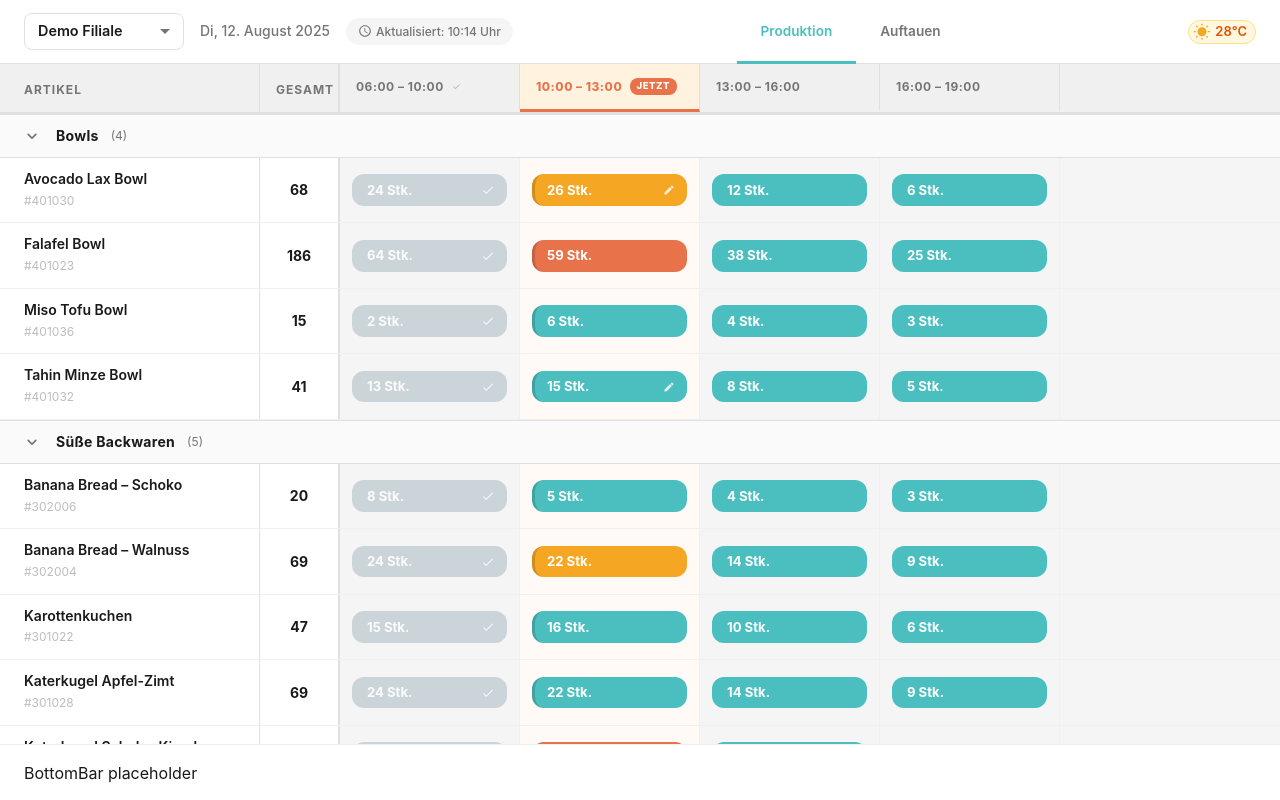
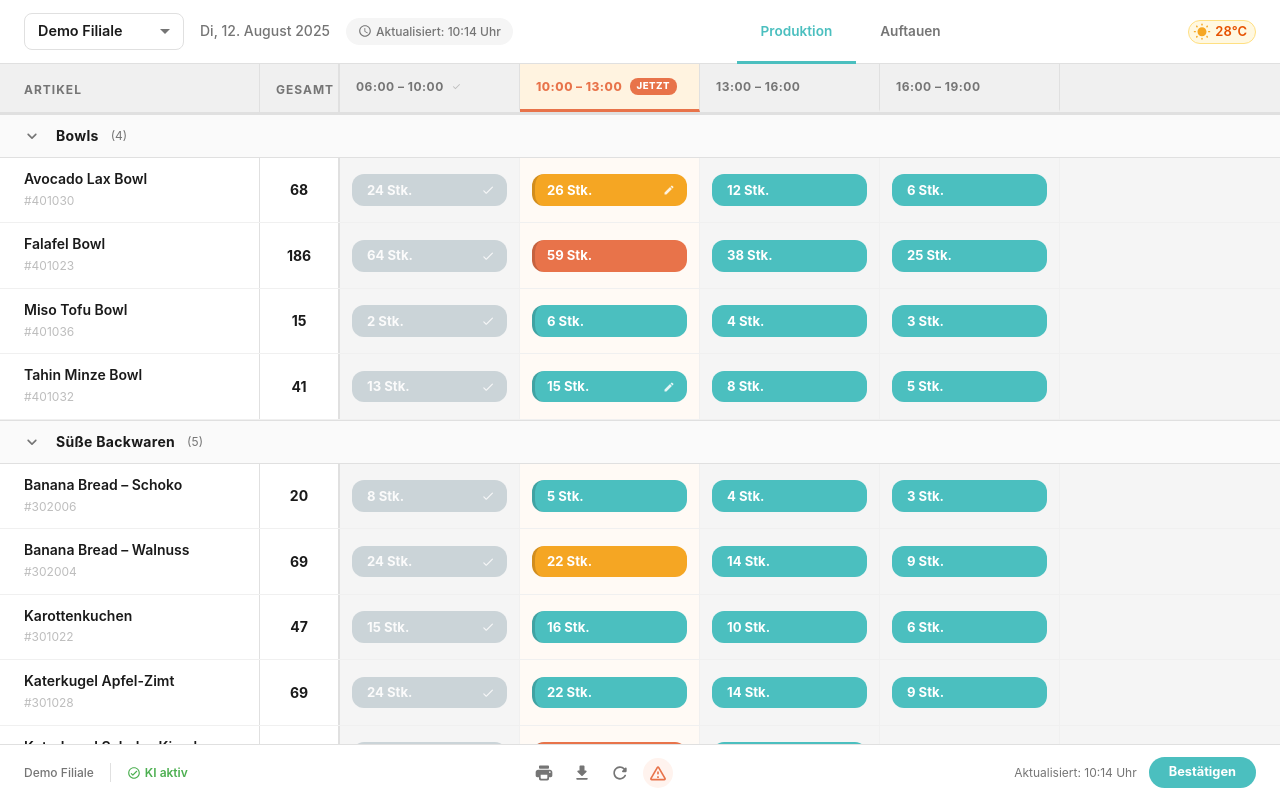
Before and after one commit to heliavz/foodforecast-production-plan, a React (Vite) app: page / in a window 1280 px wide. Built offline with nearby package versions, Linux system fonts and the light colour scheme.

Commit message:
BottomBar - print, export, refresh, warning actions, confirm button, print

```diff
--- a/src/App.jsx
+++ b/src/App.jsx
@@ -18,6 +18,7 @@ export default function App() {
       <TopBar />
 
       <Box
+        className="print-area"
         sx={{
           flex: 1,
           overflow: "hidden",
--- a/src/components/BottomBar/BottomBar.jsx
+++ b/src/components/BottomBar/BottomBar.jsx
@@ -1,16 +1,144 @@
+import {
+  Box,
+  Typography,
+  IconButton,
+  Button,
+  Divider,
+  Tooltip,
+} from "@mui/material";
+import PrintRoundedIcon from "@mui/icons-material/PrintRounded";
+import FileDownloadRoundedIcon from "@mui/icons-material/FileDownloadRounded";
+import RefreshRoundedIcon from "@mui/icons-material/RefreshRounded";
+import WarningAmberRoundedIcon from "@mui/icons-material/WarningAmberRounded";
+import CheckCircleOutlineRoundedIcon from "@mui/icons-material/CheckCircleOutlineRounded";
+import { branchInfo } from "../../data/mockData";
+
 export default function BottomBar() {
+  const handlePrint = () => {
+    window.print();
+  };
+
   return (
-    <div
-      style={{
-        background: "#fff",
+    <Box
+      sx={{
+        backgroundColor: "background.paper",
+        borderTop: "1px solid #E0E0E0",
+        px: 3,
         height: 56,
-        borderTop: "1px solid #eee",
         display: "flex",
         alignItems: "center",
-        padding: "0 24px",
+        justifyContent: "space-between",
+        flexShrink: 0,
+        zIndex: 10,
       }}
     >
-      BottomBar placeholder
-    </div>
+      {/* LEFT - branch + status */}
+      <Box sx={{ display: "flex", alignItems: "center", gap: 1.5 }}>
+        <Typography
+          variant="caption"
+          sx={{ color: "text.secondary", fontWeight: 500 }}
+        >
+          {branchInfo.name}
+        </Typography>
+
+        <Divider orientation="vertical" flexItem sx={{ mx: 0.5 }} />
+
+        <Box sx={{ display: "flex", alignItems: "center", gap: 0.5 }}>
+          <CheckCircleOutlineRoundedIcon
+            sx={{ fontSize: 14, color: "#4CAF50" }}
+          />
+          <Typography
+            variant="caption"
+            sx={{ color: "#4CAF50", fontWeight: 600 }}
+          >
+            KI aktiv
+          </Typography>
+        </Box>
+      </Box>
+
+      {/* CENTER - actions */}
+      <Box sx={{ display: "flex", alignItems: "center", gap: 1 }}>
+        <Tooltip title="Drucken (Backzettel)" placement="top" arrow>
+          <IconButton
+            onClick={handlePrint}
+            size="small"
+            sx={{
+              color: "text.secondary",
+              "&:hover": { backgroundColor: "#F5F5F5", color: "primary.main" },
+            }}
+          >
+            <PrintRoundedIcon fontSize="small" />
+          </IconButton>
+        </Tooltip>
+
+        <Tooltip title="Exportieren" placement="top" arrow>
+          <IconButton
+            size="small"
+            sx={{
+              color: "text.secondary",
+              "&:hover": { backgroundColor: "#F5F5F5", color: "primary.main" },
+            }}
+          >
+            <FileDownloadRoundedIcon fontSize="small" />
+          </IconButton>
+        </Tooltip>
+
+        <Tooltip title="Prognose aktualisieren" placement="top" arrow>
+          <IconButton
+            size="small"
+            sx={{
+              color: "text.secondary",
+              "&:hover": { backgroundColor: "#F5F5F5", color: "primary.main" },
+            }}
+          >
+            <RefreshRoundedIcon fontSize="small" />
+          </IconButton>
+        </Tooltip>
+
+        <Tooltip
+          title="Kritische Artikel – Produktion prüfen"
+          placement="top"
+          arrow
+        >
+          <IconButton
+            size="small"
+            sx={{
+              color: "#E8734A",
+              backgroundColor: "#FFF3EE",
+              "&:hover": { backgroundColor: "#FFE5D9" },
+            }}
+          >
+            <WarningAmberRoundedIcon fontSize="small" />
+          </IconButton>
+        </Tooltip>
+      </Box>
+
+      {/* RIGHT - confirm button */}
+      <Box sx={{ display: "flex", alignItems: "center", gap: 1.5 }}>
+        <Typography variant="caption" sx={{ color: "text.secondary" }}>
+          Aktualisiert: {branchInfo.lastUpdated} Uhr
+        </Typography>
+
+        <Button
+          variant="contained"
+          size="small"
+          disableElevation
+          sx={{
+            backgroundColor: "primary.main",
+            color: "#fff",
+            fontWeight: 700,
+            fontSize: "0.8rem",
+            textTransform: "none",
+            borderRadius: 2,
+            px: 2.5,
+            "&:hover": {
+              backgroundColor: "primary.dark",
+            },
+          }}
+        >
+          Bestätigen
+        </Button>
+      </Box>
+    </Box>
   );
 }
--- a/src/index.css
+++ b/src/index.css
@@ -8,3 +8,29 @@ body {
   font-family: "Inter", sans-serif;
   background-color: #f5f5f5;
 }
+
+@media print {
+  /* hide everything except the table */
+  body * {
+    visibility: hidden;
+  }
+
+  /* show only the production table area */
+  .print-area,
+  .print-area * {
+    visibility: visible;
+  }
+
+  .print-area {
+    position: absolute;
+    top: 0;
+    left: 0;
+    width: 100%;
+  }
+
+  /* hide top and bottom bars */
+  header,
+  footer {
+    display: none !important;
+  }
+}
```
